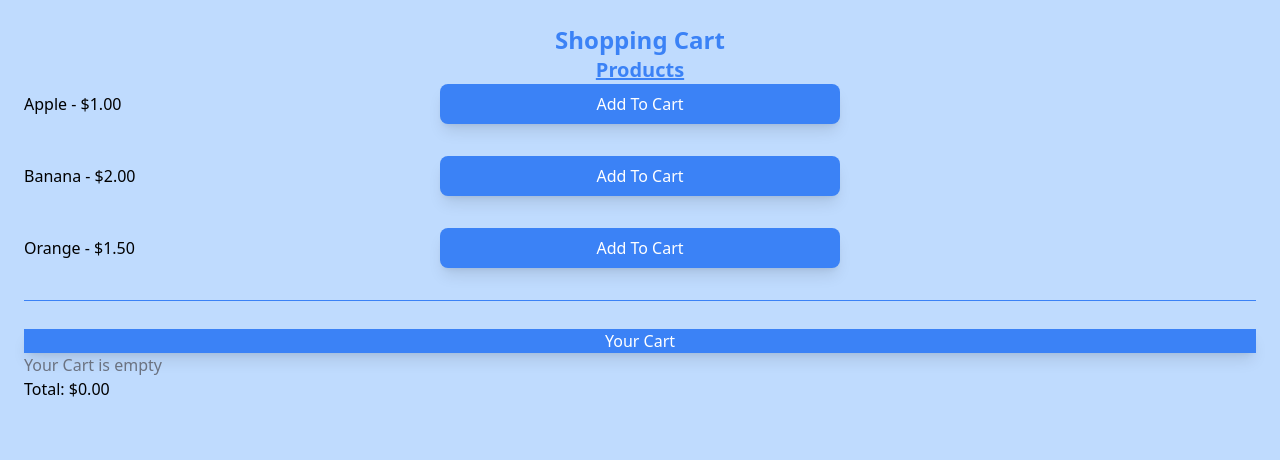
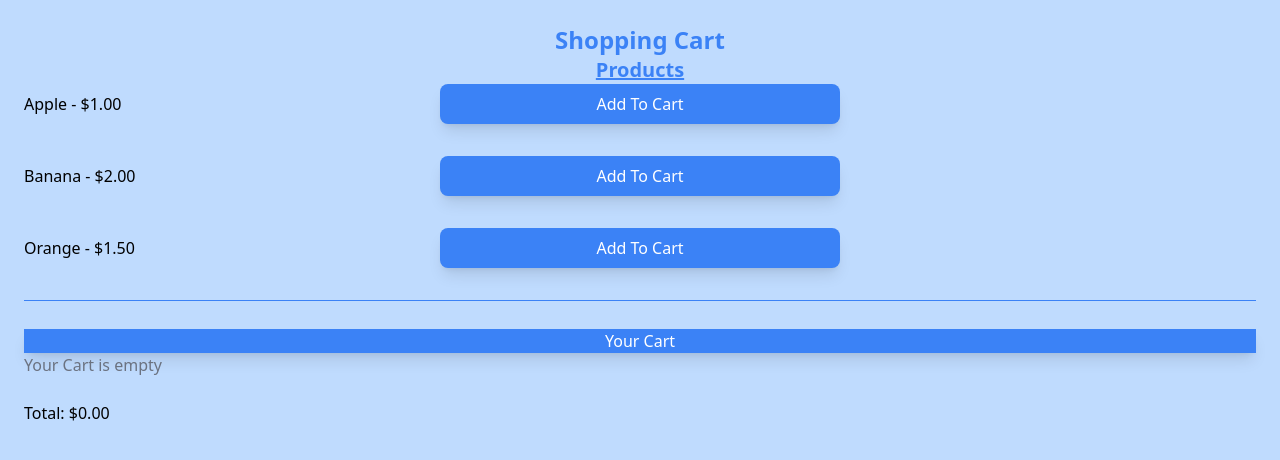
Before and after one commit to nietiene/React-Projects, a React (Vite) app: page / in a window 1280 px wide. Shown: the top 460 px of the page. Built offline with nearby package versions, Linux system fonts and the light colour scheme.

Commit message:
this is commit of react js styling

```diff
--- a/src/Adding-Product-To-Cart/Product.jsx
+++ b/src/Adding-Product-To-Cart/Product.jsx
@@ -65,7 +65,7 @@ const ShoppingCart = () => {
             </ul>
         )
         }
-  <h3>Total: ${getTotalPrice()}</h3>
+  <h3 className="mt-6">Total: ${getTotalPrice()}</h3>
     </div>
    )
 }
```
